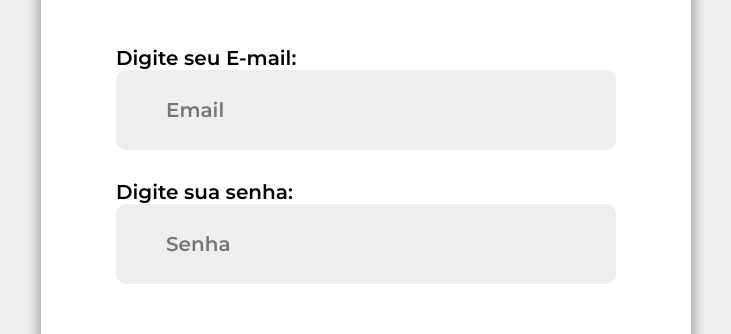
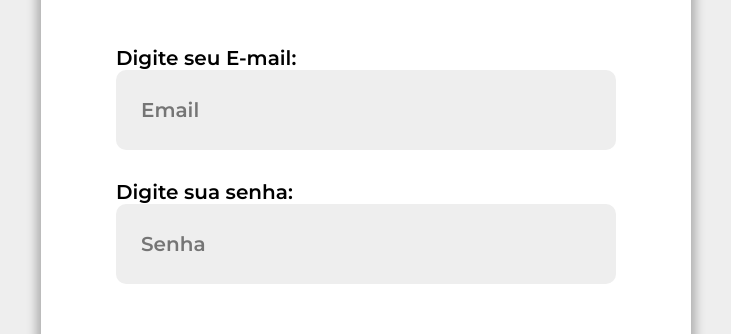
Before and after one commit to cpejr/IZT-web-frontend, a React (Vite) app: page /login in a window 1280 px wide. Shown: the part 294-628 px from the top of the page, without its empty margins (274-1005 px from the left). Built offline with nearby package versions, Linux system fonts and the light colour scheme.

Commit message:
fix: resposivity and error treatment

```diff
--- a/src/components/common/DataInput/Styles.js
+++ b/src/components/common/DataInput/Styles.js
@@ -25,7 +25,7 @@ export const Input = styled.input`
   border-radius: 10px;
   background-color: ${(props) => props.theme.colors.gray[1]};
   border: ${(props) => (props.error ? '2px red solid' : 'none')};
-  padding: 0 10%;
+  padding: 0 5%;
   font-family: ${(props) => props.theme.fonts.montserrat};
   font-size: 1em;
   font-weight: 600;
--- a/src/pages/Login/Login.jsx
+++ b/src/pages/Login/Login.jsx
@@ -23,7 +23,7 @@ const validationSchema = z.object({
       message: 'Insira um email válido',
     })
     .trim(),
-  password: z.string(),
+  password: z.string().min(1, { message: 'Favor digitar uma senha' }),
 });
 
 function Login() {
@@ -35,9 +35,11 @@ function Login() {
     resolver: zodResolver(validationSchema),
   });
   const onSubmit = (data) => console.log(data);
+
   const erroOnSubmit = {
     message: 'Email e/ou senha incorretos',
   };
+
   return (
     <Page>
       <Container>
--- a/src/pages/Login/Styles.js
+++ b/src/pages/Login/Styles.js
@@ -33,7 +33,7 @@ export const Container = styled.div`
     padding: 50px 10%;
     gap: 40px;
   }
-  @media (max-width: 500px) {
+  @media (max-width: 390px) {
     padding: 50px 10px;
   }
 `;
```
